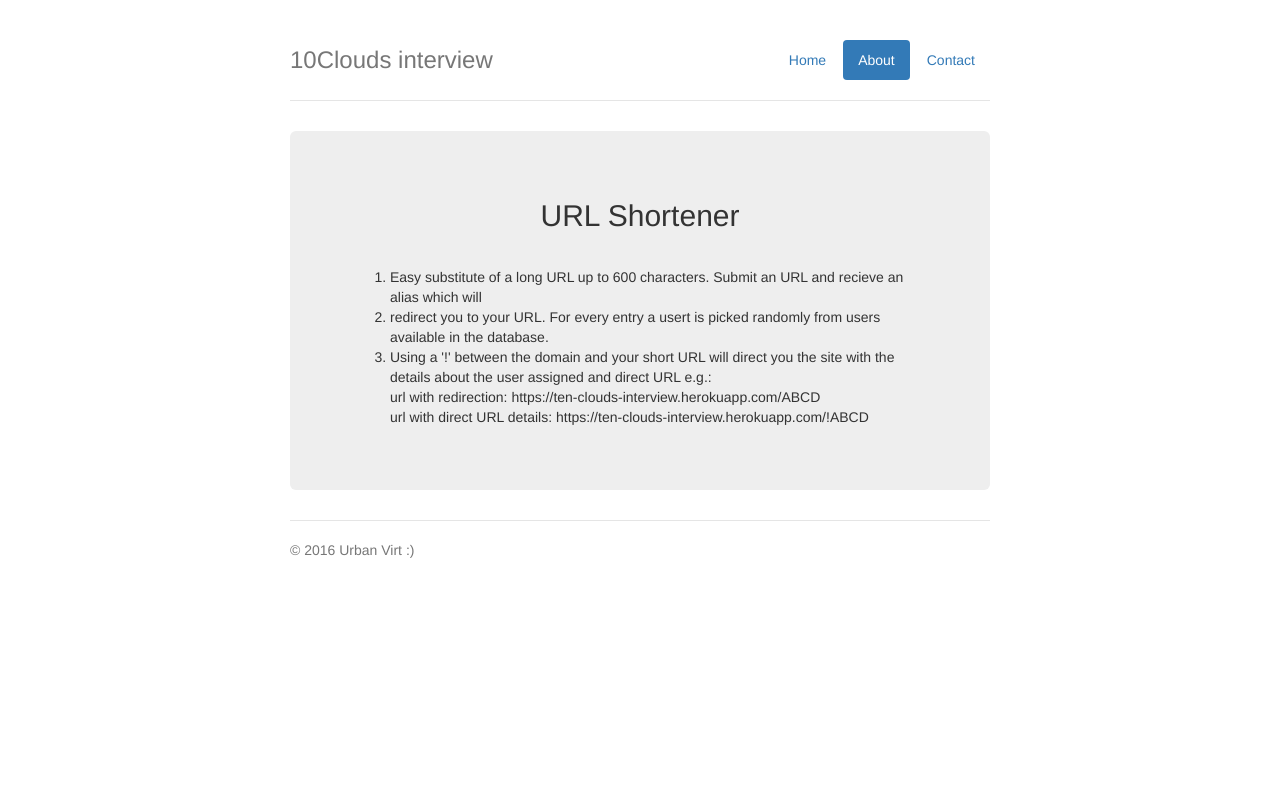
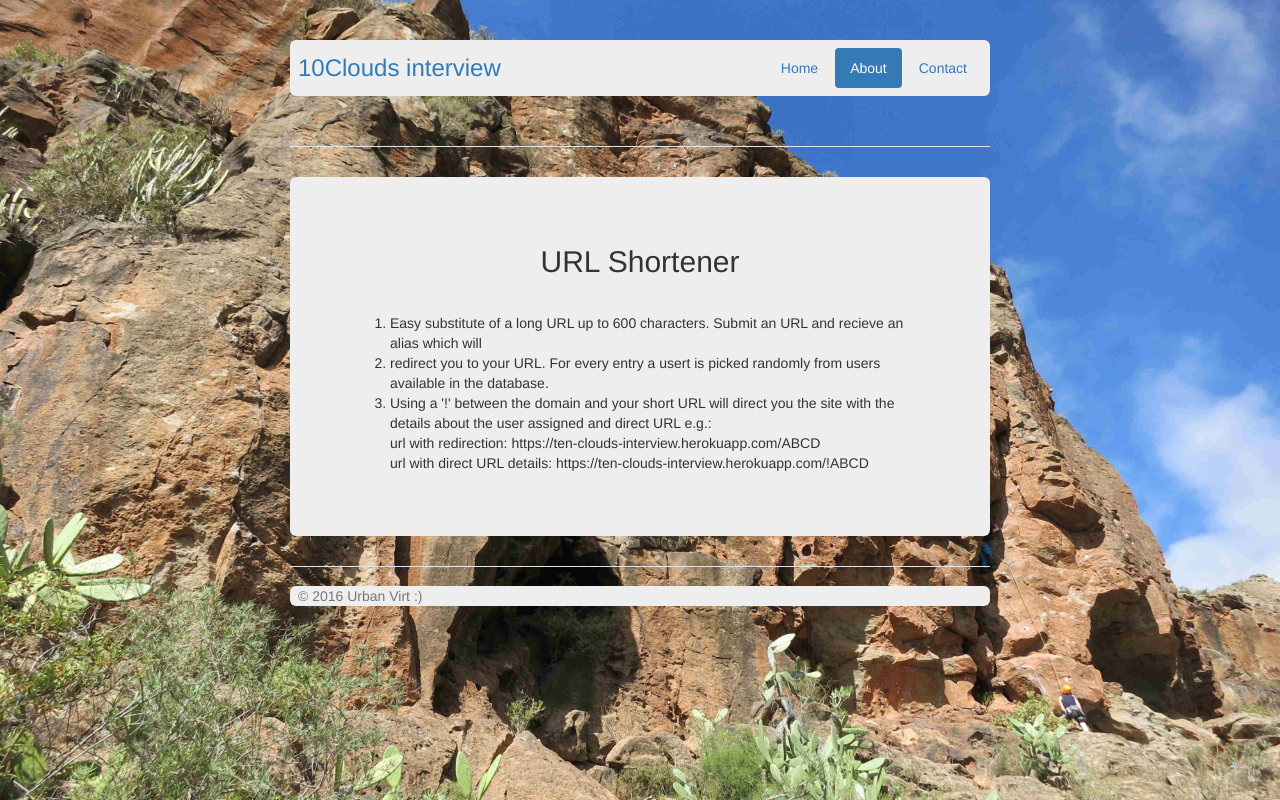
Before and after one commit to urbansan/UrlShortener, a Django app: page /about in a window 1280 px wide. Run offline with Django 3.2, Linux system fonts and the light colour scheme; parts of the project's set-up code (start-up, migrations or seed data) failed here and were passed over; some libraries are stand-ins or nearby versions.

Commit message:
Added background + some style changes

```diff
--- a/urlShortener/templates/urlShortener/mutual/base_extend.html
+++ b/urlShortener/templates/urlShortener/mutual/base_extend.html
@@ -37,27 +37,40 @@
       <script src="https://oss.maxcdn.com/html5shiv/3.7.2/html5shiv.min.js"></script>
       <script src="https://oss.maxcdn.com/respond/1.4.2/respond.min.js"></script>
     <![endif]-->
+
+
+    <style>
+      body{
+        background: url("{% static 'urlShortener/background.jpg'%}") no-repeat center center fixed;
+        background-size: cover;
+      }
+
+    </style>
   </head>
 
   <body>
 <br/>
-    <div class="container">
-      <div class="header clearfix">
+    <div class="container" >
+      <div class="header clearfix"  >
+      <div class="jumbotron" style="text-align: justify;padding-left: 8px; padding-right: 8px; padding-bottom: 8px; padding-top: 8px;">
+
+
         <nav>
-          <ul class="nav nav-pills pull-right">
+          <ul class="nav nav-pills pull-right" >
             <li role="presentation" class= "{% block home %}{% endblock %}"><a href="/">Home</a></li>
             <li role="presentation" class = "{% block about %}{% endblock %}"><a href="/about">About</a></li>
             <li role="presentation" class = "{% block contact %}{% endblock %}"><a href="/contact">Contact</a></li>
           </ul>
         </nav>
-        <h3 class="text-muted">10Clouds interview</h3>
+        <h3 class="text-muted" style="color: #337ab7;">10Clouds interview</h3>
+      </div>
       </div>
 
 		{% block content %}
 		{% endblock %}
 
       <footer class="footer">
-        <p>&copy; 2016 Urban Virt :)</p>
+        <p style="background-color: #eee;border-radius: 6px;padding-left: 8px;">&copy; 2016 Urban Virt :)</p>
       </footer>
 
     </div> <!-- /container -->
```
Also changed, not shown: urlShortener/static/urlShortener/background.jpg (added).
